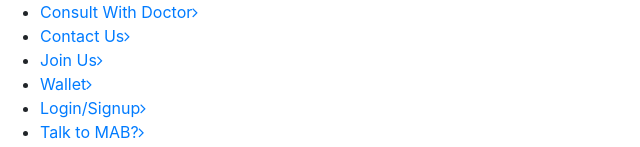
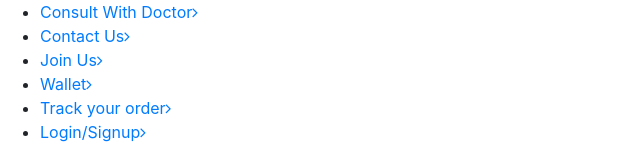
Before and after one commit to ManulGupta/finalpro, a Django app: template Finaldmez/templates/about.html in a window 1280 px wide; the page is wider, and only the part inside the window is pictured. Shown: the part 382-529 px from the top of that part, without its empty margins (0-640 px from the left). Run offline with Django 3.2, Linux system fonts and the light colour scheme; the template is opened without the code that fills it, so the values that code supplies are empty; some libraries are stand-ins or nearby versions.

Commit message:
Update base.html

```diff
--- a/Finaldmez/templates/base.html
+++ b/Finaldmez/templates/base.html
@@ -108,9 +108,10 @@
 		        <a href="/comingsoon"><li>Contact Us<i class="fa fa-angle-right"></i></a></li>
 		        <a href="/join"><li>Join Us<i class="fa fa-angle-right"></i></a></li>
 		        <a href="/wallet"><li>Wallet<i class="fa fa-angle-right"></i></a></li>
+			<a href="/tracker"><li>Track your order<i class="fa fa-angle-right"></i></a></li>
 		        <a href="/logout"><li>Logout<i class="fa fa-angle-right"></i></a></li>
 			<a href="/bot"><li>Talk to MAB?<i class="fa fa-angle-right"></i></a></li>
-			   <a href="/customerservice" ><li>Help?<i class="fa fa-angle-right"></i></a></li>
+			<a href="/customerservice" ><li>Help?<i class="fa fa-angle-right"></i></a></li>
 
 		    {% else %}
 		    	<a href="/top"><li>On Sale<i class="fa fa-angle-right"></i></a></li>
@@ -125,6 +126,7 @@
 		        <a href="/contact"><li>Contact Us<i class="fa fa-angle-right"></i></a></li>
 		        <a href="/join"><li>Join Us<i class="fa fa-angle-right"></i></a></li>
 		        <a href="/wallet"><li>Wallet<i class="fa fa-angle-right"></i></a></li>
+			<a href="/tracker"><li>Track your order<i class="fa fa-angle-right"></i></a></li>
 		        <a href="/account"><li>Login/Signup<i class="fa fa-angle-right"></i></a></li>
 			<a href="/bot"><li>Talk to MAB?<i class="fa fa-angle-right"></i></a></li>
 			   <a href="/customerservice" ><li>Help?<i class="fa fa-angle-right"></i></a></li>
```
